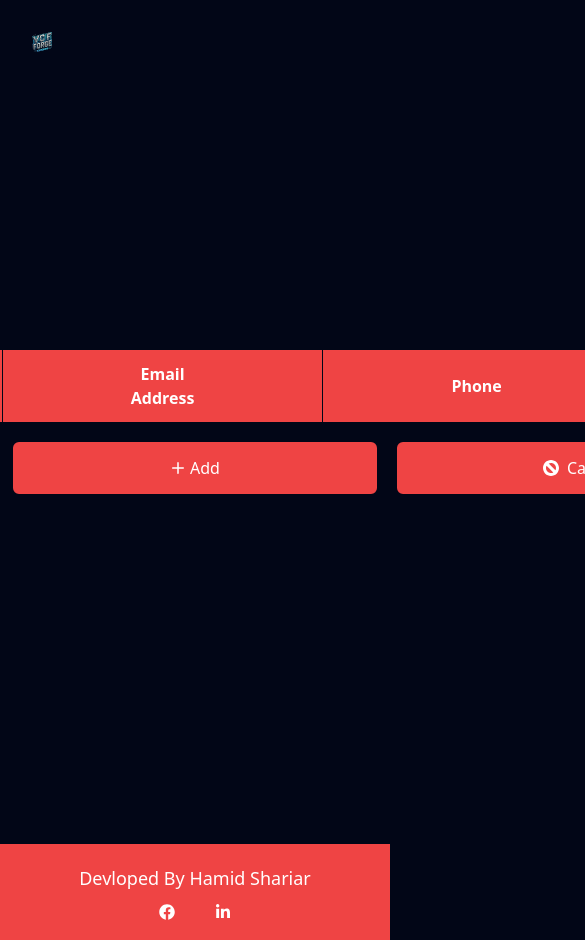
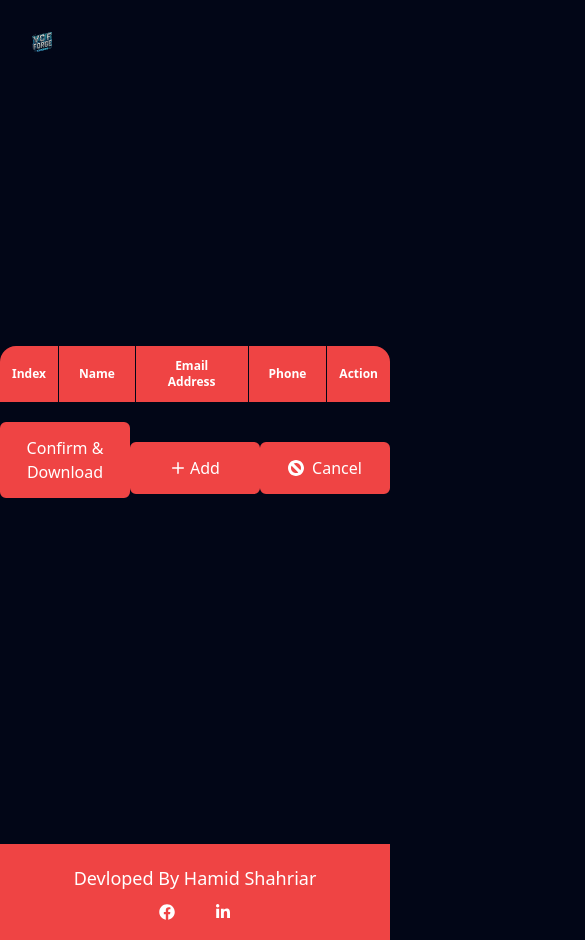
Before and after one commit to EGOIST-69/vcf-forge, a React (Vite) app: page / in a window 390 px wide. Both pictures are taken after a click on the button "Get Started". Shown: the top 940 px of the page, 585 px wide, since content can reach past the window. Built offline with nearby package versions, Linux system fonts and the light colour scheme.

Commit message:
made responsive for mobile view

```diff
--- a/src/components/Footer/Footer.jsx
+++ b/src/components/Footer/Footer.jsx
@@ -3,7 +3,7 @@ import { FaFacebook, FaLinkedinIn } from "react-icons/fa";
 const Footer = () => {
   return (
     <div className="text-center space-y-3 py-5 bg-red-500">
-      <h2 className="text-lg ">Devloped By Hamid Shariar</h2>
+      <h2 className="text-lg ">Devloped By Hamid Shahriar</h2>
       <div className="flex justify-center gap-10 ">
         <a className="" href="https://www.facebook.com/hamid.shahriar.37">
           <FaFacebook />
--- a/src/components/Main/Main.jsx
+++ b/src/components/Main/Main.jsx
@@ -135,20 +135,22 @@ END:VCARD`;
       {getStarted && (
         <div>
           <div>
-            <table className="table-auto border-collapse rounded-2xl   border-red-500 w-full">
+            <table className="table-auto border-collapse rounded-2xl border-red-500 w-full">
               <thead>
                 <tr>
-                  <th className="bg-red-500 py-3 px-3 rounded-tl-2xl">Index</th>
-                  <th className="bg-red-500 py-3 px-32 border-l border-l-slate-950">
+                  <th className="bg-red-500 py-3 px-3 rounded-tl-2xl text-xs sm:text-base">
+                    Index
+                  </th>
+                  <th className="bg-red-500 py-3 px-5 sm:px-32 border-l border-l-slate-950 text-xs sm:text-base">
                     Name
                   </th>
-                  <th className="bg-red-500 py-3 px-32 border-l border-l-slate-950">
+                  <th className="bg-red-500 py-3 px-5 sm:px-32 border-l border-l-slate-950 text-xs sm:text-base">
                     Email Address
                   </th>
-                  <th className="bg-red-500 py-3 px-32 border-l border-l-slate-950">
+                  <th className="bg-red-500 py-3 px-5 sm:px-32 border-l border-l-slate-950 text-xs sm:text-base">
                     Phone
                   </th>
-                  <th className="bg-red-500 py-3 px-10 rounded-tr-2xl border-l border-l-slate-950">
+                  <th className="bg-red-500 py-3 px-3 rounded-tr-2xl border-l border-l-slate-950 text-xs sm:text-base">
                     Action
                   </th>
                 </tr>
@@ -163,29 +165,28 @@ END:VCARD`;
                     <td className="text-center py-2">{contact.name}</td>
                     <td className="text-center py-2">{contact.email}</td>
                     <td className="text-center py-2">{contact.number}</td>
-                    <td className=" justify-evenly py-2 flex">
+                    <td className="justify-evenly py-2 flex space-x-2">
                       <button
                         onClick={() => handleDelete(contact)}
-                        className="  hover:scale-105 border-red-500 border-2 hover:text-red-500 hover:font-normal ease-in-out hover:bg-white transform duration-300  rounded-md p-2 flex justify-center items-center"
+                        className="hover:scale-105 border-red-500 border-2 hover:text-red-500 hover:font-normal ease-in-out hover:bg-white transform duration-300 rounded-md p-2 flex justify-center items-center"
                       >
                         <MdDeleteForever />
                       </button>
                       {/* <button
-                        onClick={() => handleEdit(index)}
-                        className="  hover:scale-105 border-red-500 border-2 hover:text-red-500 hover:font-normal ease-in-out hover:bg-white transform duration-300
-
-                       rounded-md p-2 flex justify-center items-center"
-                      >
-                        <LuFileEdit />
-                      </button> */}
+                onClick={() => handleEdit(index)}
+                className="hover:scale-105 border-red-500 border-2 hover:text-red-500 hover:font-normal ease-in-out hover:bg-white transform duration-300 rounded-md p-2 flex justify-center items-center"
+              >
+                <LuFileEdit />
+              </button> */}
                     </td>
                   </tr>
                 ))}
               </tbody>
             </table>
           </div>
-          <div className="flex mt-5 space-x-5">
-            <div className="w-1/2">
+
+          <div className="md:flex md:flex-row grid grid-cols-3  mt-5 space-y-5 sm:space-y-0 sm:space-x-5">
+            <div className="w-full">
               <button
                 onClick={generatevcf}
                 className="w-full bg-red-500 hover:scale-105 border-red-500 border-2 hover:text-red-500 hover:font-normal ease-in-out hover:bg-white transform duration-300 mx-auto rounded-md p-3 flex justify-center items-center"
@@ -193,7 +194,7 @@ END:VCARD`;
                 Confirm & Download
               </button>
             </div>
-            <div className="w-1/2">
+            <div className="w-full">
               <button
                 className="bg-red-500 w-full hover:scale-105 border-red-500 border-2 hover:text-red-500 hover:font-normal ease-in-out hover:bg-white transform duration-300 mx-auto rounded-md p-3 flex justify-center items-center"
                 onClick={() =>
@@ -204,7 +205,7 @@ END:VCARD`;
                 Add
               </button>
               <dialog id="my_modal_3" className="modal">
-                <div className="modal-box bg-slate-950 border border-red-500">
+                <div className="modal-box bg-slate-950 border border-red-500 max-w-lg mx-auto">
                   <form method="dialog">
                     <button
                       type="button"
@@ -232,32 +233,33 @@ END:VCARD`;
                       type="text"
                       name="name"
                       placeholder="Name"
-                      className="bg-slate-950 border-b border-red-500 outline-none"
+                      className="bg-slate-950 border-b border-red-500 outline-none w-full"
                     />
                     <input
                       type="email"
                       name="email"
                       placeholder="Email Address"
-                      className="bg-slate-950 border-b border-red-500 outline-none"
+                      className="bg-slate-950 border-b border-red-500 outline-none w-full"
                     />
                     <input
                       required
                       type="text"
                       name="number"
                       placeholder="Phone number"
-                      className="bg-slate-950 border-b border-red-500 outline-none"
+                      className="bg-slate-950 border-b border-red-500 outline-none w-full"
                     />
 
                     <input
                       type="submit"
                       value="Submit"
-                      className="bg-red-500 w-1/3 mt-7 hover:scale-110 border-red-500 border-2 hover:text-red-500 hover:font-normal ease-in-out hover:bg-white transform duration-300 mx-auto rounded-md p-3 flex justify-center items-center"
+                      className="bg-red-500 w-full sm:w-1/3 mt-7 hover:scale-110 border-red-500 border-2 hover:text-red-500 hover:font-normal ease-in-out hover:bg-white transform duration-300 mx-auto rounded-md p-3 flex justify-center items-center"
                     />
                   </form>
                 </div>
               </dialog>
             </div>
-            <div className="w-1/2">
+
+            <div className="w-full">
               <button
                 onClick={() => {
                   Swal.fire({
```
